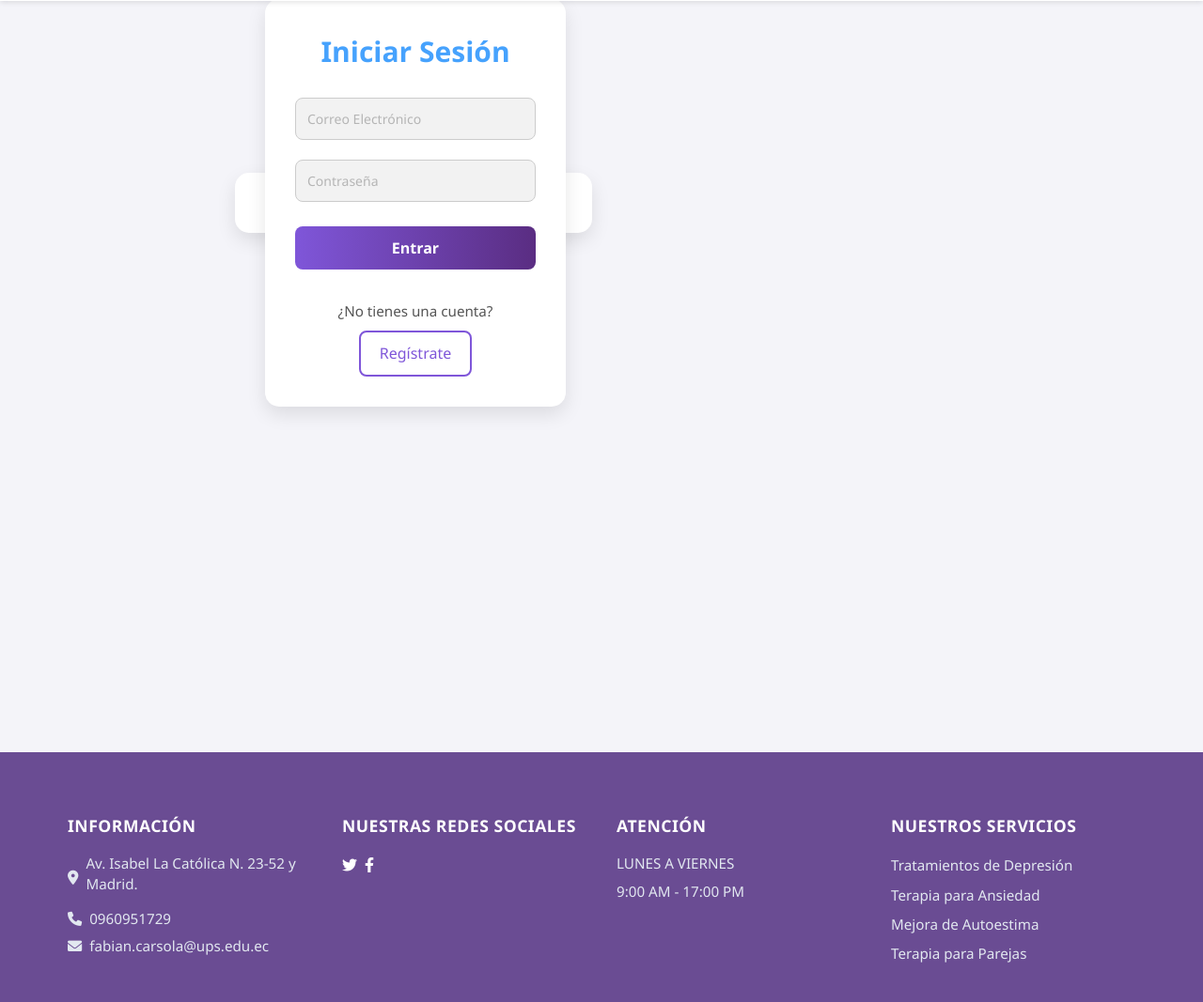
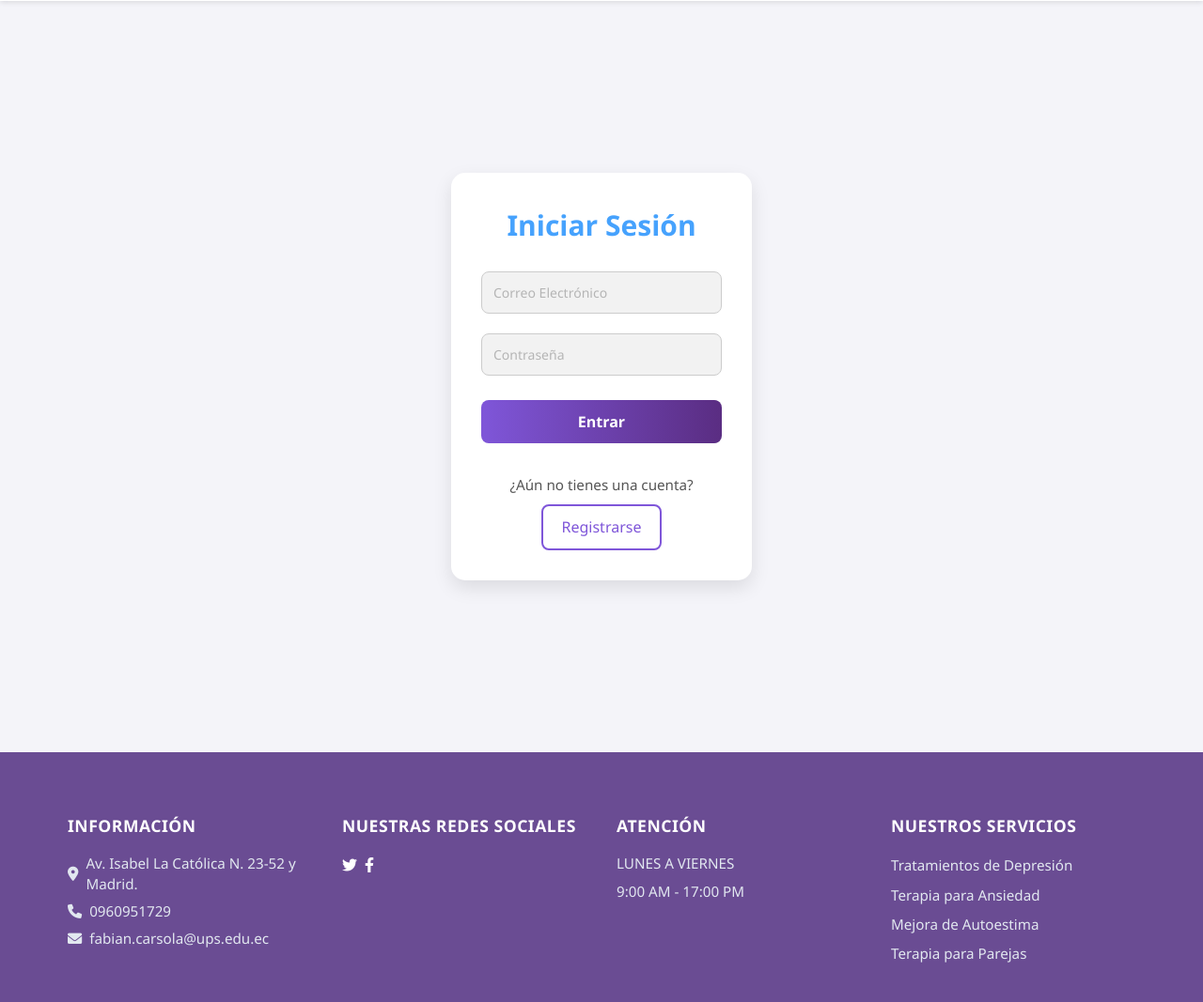
Before and after one commit to 75BOSS/citastrp, a PHP site: page /login.php in a window 1280 px wide. Shown: the part 88-1155 px from the top of the page at 94% size. Run offline with PHP 8.4, Linux system fonts and the light colour scheme.

Commit message:
Correci[on de index paciente

```diff
--- a/login.php
+++ b/login.php
@@ -26,15 +26,12 @@ if ($_SERVER["REQUEST_METHOD"] === "POST") {
   <link rel="stylesheet" href="css/login.css" />
   <link rel="stylesheet" href="https://cdnjs.cloudflare.com/ajax/libs/font-awesome/6.0.0/css/all.min.css" />
 </head>
-
 <body>
   <!-- Header -->
   <header class="header">
     <nav class="navbar">
       <div class="logo">
-        <a href="index.php" class="logo-link">
-          <img src="imagen/logo.png" class="logo-psicovinculo" alt="Psicovínculo" />
-        </a>
+        <a href="index.php"><img src="imagen/logo.png" alt="Psicovínculo" class="logo-psicovinculo"></a>
         <span>Psicovínculo</span>
       </div>
       <ul class="menu">
@@ -51,20 +48,18 @@ if ($_SERVER["REQUEST_METHOD"] === "POST") {
     </nav>
   </header>
 
-  <!-- Login form -->
+  <!-- Login Container -->
   <div class="contenedor">
-    <div class="contenedor__todo">
-      <div class="contenedor__login-register">
-        <form method="POST" class="formulario__login">
-          <h2>Iniciar Sesión</h2>
-          <input type="email" placeholder="Correo Electrónico" name="correo" required />
-          <input type="password" placeholder="Contraseña" name="contraseña" required />
-          <button type="submit">Entrar</button>
+    <div class="formulario__login">
+      <h2>Iniciar Sesión</h2>
+      <form method="POST">
+        <input type="email" name="correo" placeholder="Correo Electrónico" required />
+        <input type="password" name="contraseña" placeholder="Contraseña" required />
+        <button type="submit">Entrar</button>
+      </form>
 
-          <p class="no-cuenta-text">¿No tienes una cuenta?</p>
-          <a href="registro.php" class="btn__registrarse">Regístrate</a>
-        </form>
-      </div>
+      <p class="no-cuenta-text">¿Aún no tienes una cuenta?</p>
+      <a href="registro.php" class="btn__registrarse">Registrarse</a>
     </div>
   </div>
 
@@ -73,7 +68,7 @@ if ($_SERVER["REQUEST_METHOD"] === "POST") {
     <div class="container">
       <div class="footer-info">
         <h4>INFORMACIÓN</h4>
-        <p><i class="fas fa-map-marker-alt"></i> <a href="https://maps.app.goo.gl/CJ5V1qExnY63Y8Xn7" target="_blank">Av. Isabel La Católica N. 23-52 y Madrid.</a></p>
+        <p><i class="fas fa-map-marker-alt"></i> Av. Isabel La Católica N. 23-52 y Madrid.</p>
         <p><i class="fas fa-phone"></i> 0960951729</p>
         <p><i class="fas fa-envelope"></i> fabian.carsola@ups.edu.ec</p>
       </div>
@@ -101,7 +96,5 @@ if ($_SERVER["REQUEST_METHOD"] === "POST") {
       </div>
     </div>
   </footer>
-
-  <script src="js/iniciar.js"></script>
 </body>
 </html>
```
